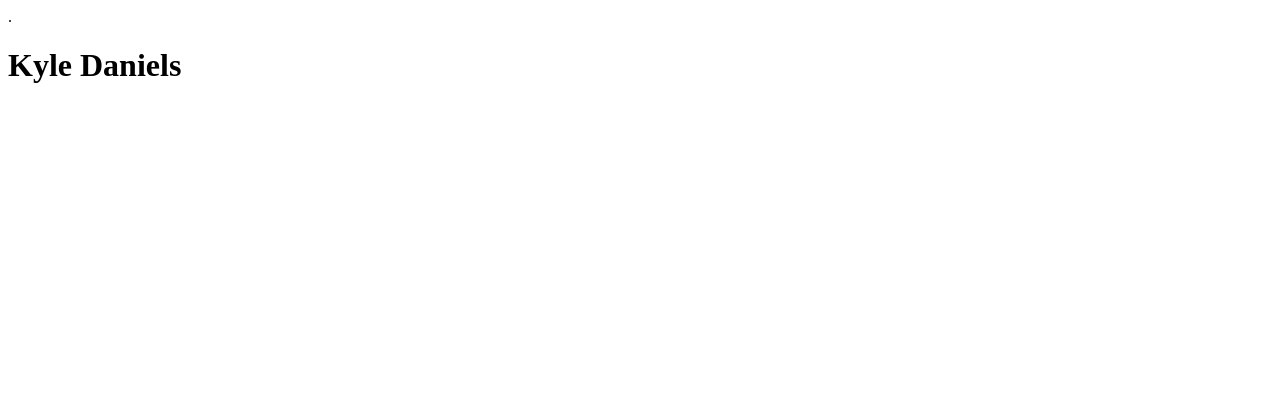
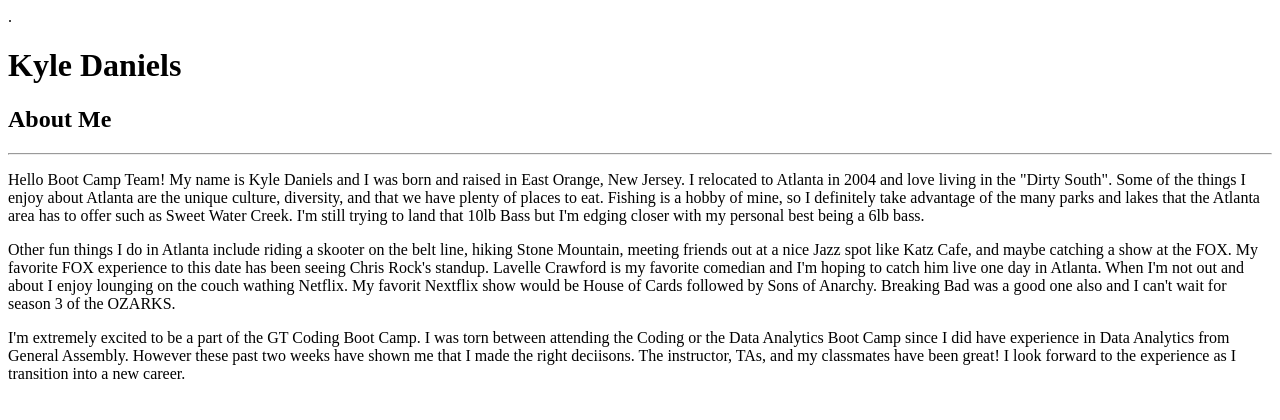
Before and after one commit to kyle67/Basci-Portfolio, a plain HTML site: page index.html in a window 1280 px wide. Drawn offline with Linux system fonts and the light colour scheme.

Commit message:
Created Title, Heading, and Paragraph for index.html. Next commit will include CSS.

```diff
--- a/index.html
+++ b/index.html
@@ -1,12 +1,25 @@
 <!DOCTYPE html>
 <html lang="en">
 <head>.
-    <h1>Kyle Daniels<h1>
-    <meta name="viewport" content="width=device-width, initial-scale=1.0">
-    <meta http-equiv="X-UA-Compatible" content="ie=edge">
-    <title>Document</title>
+    <title>Kyle Daniels Portfolio</title>
 </head>
+
 <body>
+    <h1>Kyle Daniels</h1>
 
+    <h2>About Me</h2>
+    <hr>
+
+<p>Hello Boot Camp Team! My name is Kyle Daniels and I was born and raised in East Orange, New Jersey.
+   I relocated to Atlanta in 2004 and love living in the "Dirty South". Some of the things I enjoy about Atlanta are the unique culture, diversity, and that we have plenty of places to eat.
+   Fishing is a hobby of mine, so I definitely take advantage of the many parks and lakes that the Atlanta area has to offer such as Sweet Water Creek. I'm still trying to land that 10lb Bass but I'm edging closer with my personal best being a 6lb bass.
+
+</p>
+<p>Other fun things I do in Atlanta include riding a skooter on the belt line, hiking Stone Mountain, meeting friends out at a nice Jazz spot like Katz Cafe, and maybe catching a show at the FOX. My favorite FOX experience to this date has been seeing Chris Rock's standup.
+   Lavelle Crawford is my favorite comedian and I'm hoping to catch him live one day in Atlanta. When I'm not out and about I enjoy lounging on the couch wathing Netflix. My favorit Nextflix show would be House of Cards followed by Sons of Anarchy. Breaking Bad was a good one also and I can't wait for season 3 of the OZARKS.
+</p>
+
+<p>I'm extremely excited to be a part of the GT Coding Boot Camp. I was torn between attending the Coding or the Data Analytics Boot Camp since I did have experience in Data Analytics from General Assembly. However these past two weeks have shown me that I made the right deciisons. The instructor, TAs, and my classmates have been great! I look forward to the experience as I transition into a new career.</p>
+    <img src="" alt="">
 </body>
 </html>
```
